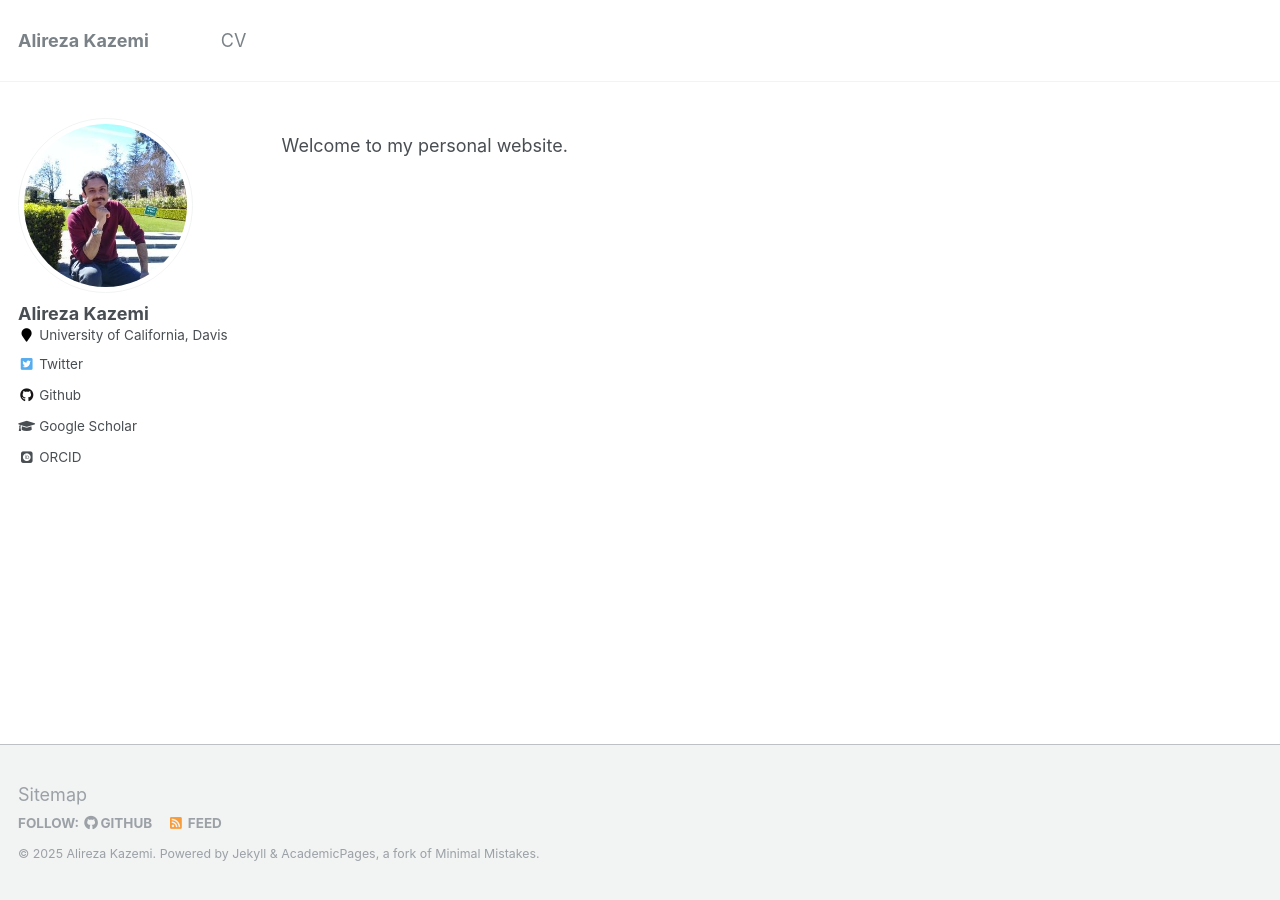
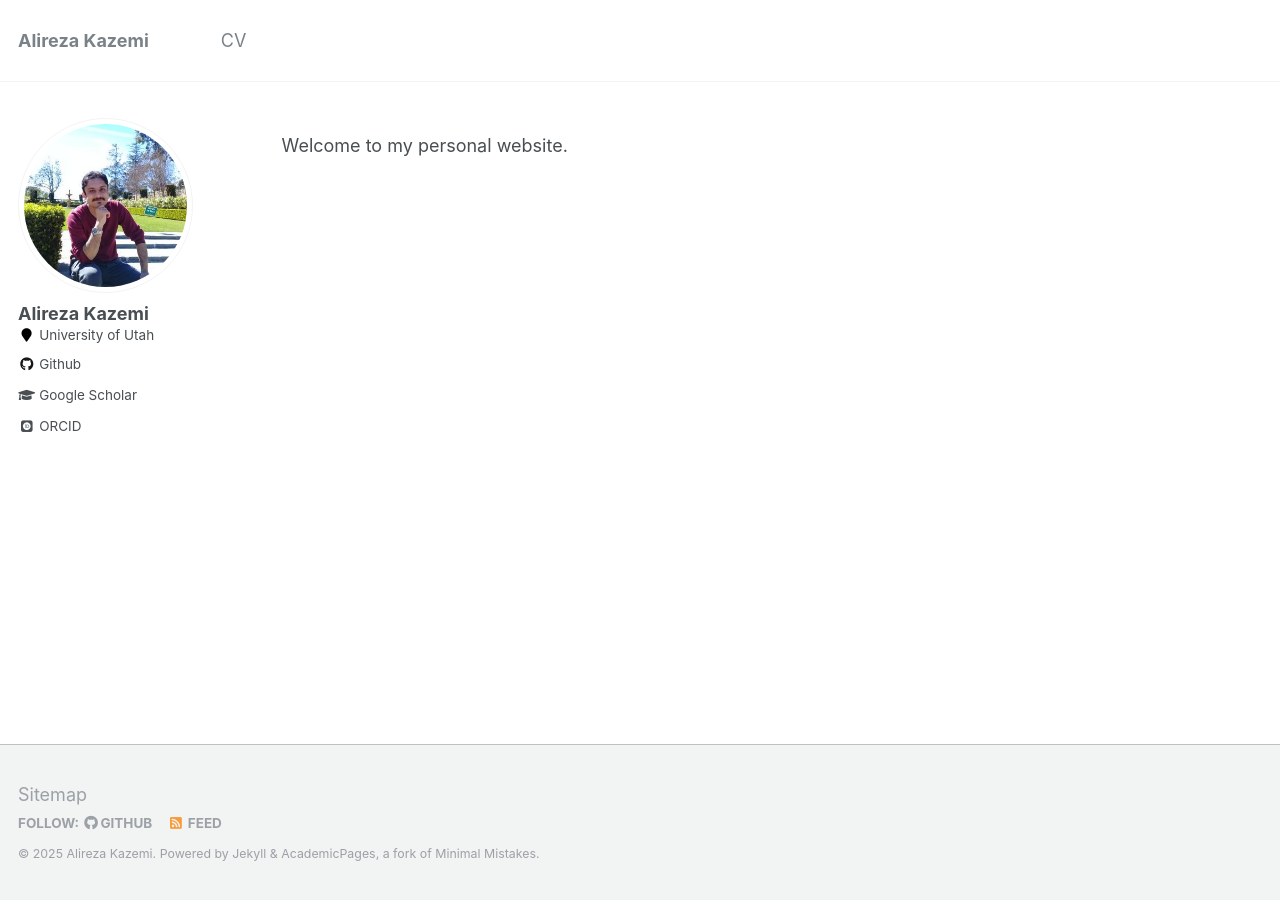
Before and after one commit to Alireza-Kazemi/Alireza-Kazemi.github.io, a Jekyll site: the page built from _pages/about.md, in a window 1280 px wide. Built offline with Jekyll 4.4.1, drawn with Linux system fonts in a browser that asks for light colours; some web fonts are replaced.

Commit message:
Update _config.yml

```diff
--- a/_config.yml
+++ b/_config.yml
@@ -83,7 +83,7 @@ author:
   name             : "Alireza Kazemi"
   avatar           : "ProfilePic.jpg"
   bio              : #"Your biography for the left-hand sidebar"
-  location         : "University of California, Davis"
+  location         : "University of Utah"
   employer         :
   pubmed           :
   googlescholar    : &googlescholar "https://scholar.google.com/citations?user=tNqE8B4AAAAJ&hl=en"
@@ -109,7 +109,7 @@ author:
   stackoverflow    : # http://stackoverflow.com/users/123456/username
   steam            :
   tumblr           :
-  twitter          : "Alirezakzmi"
+  twitter          :
   vine             :
   weibo            :
   xing             :
```
